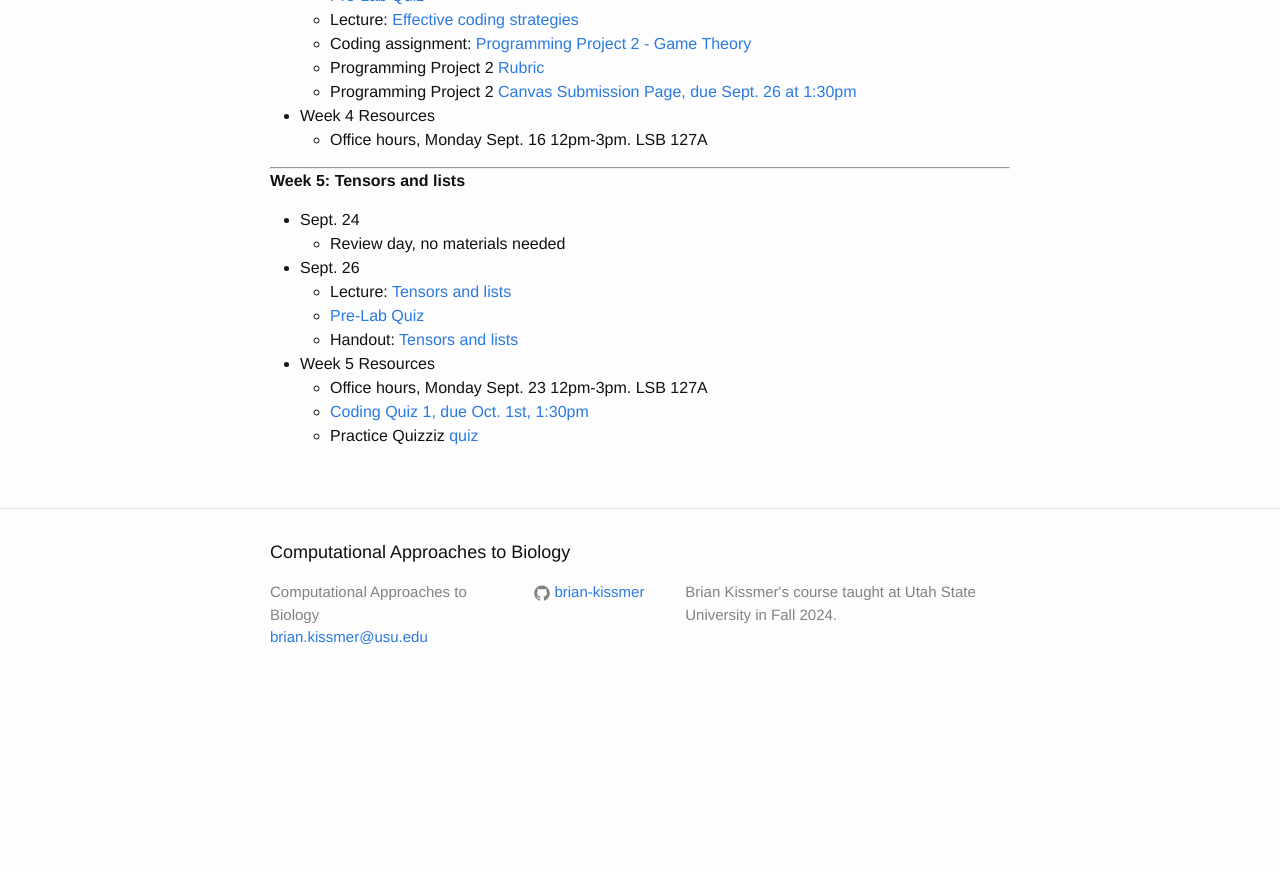
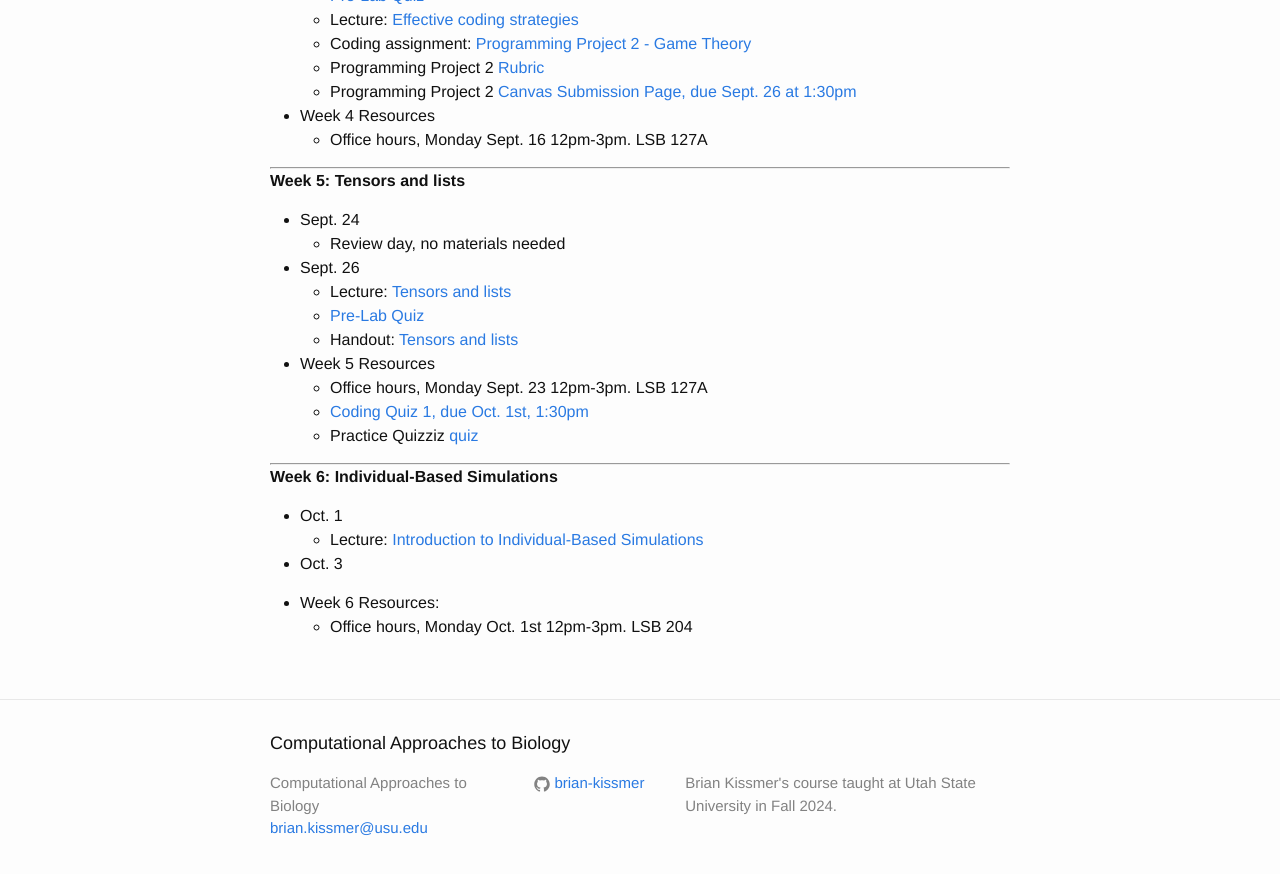
Before and after one commit to brian-kissmer/brian-kissmer.github.io, a Jekyll site: the page built from Schedule.md, in a window 1280 px wide and 900 px high, scrolled down 1344 px. Shown: the top 874 px of the window. Built offline with Jekyll 4.4.1, drawn with Linux system fonts in a browser that asks for light colours; before the commit the page ends 2053 px from its top, so only the background shows below that.

Commit message:
Update Schedule.md

```diff
--- a/Schedule.md
+++ b/Schedule.md
@@ -87,3 +87,13 @@ layout: page
       * Office hours, Monday Sept. 23 12pm-3pm. LSB 127A
       * [Coding Quiz 1, due Oct. 1st, 1:30pm](https://usu.instructure.com/courses/762928/quizzes/1276805)
       * Practice Quizziz [quiz](https://quizizz.com/admin/quiz/66f23a9b59d4e0b4fbf44d92?at=66f4886dc629c2784b1d5e84)
+
+***
+**Week 6: Individual-Based Simulations**
+* Oct. 1
+    * Lecture: [Introduction to Individual-Based Simulations]({{ site.baseurl }}/slides/Oct 1 slides.pdf)
+
+* Oct. 3
+
+* Week 6 Resources:
+  * Office hours, Monday Oct. 1st 12pm-3pm. LSB 204
```
